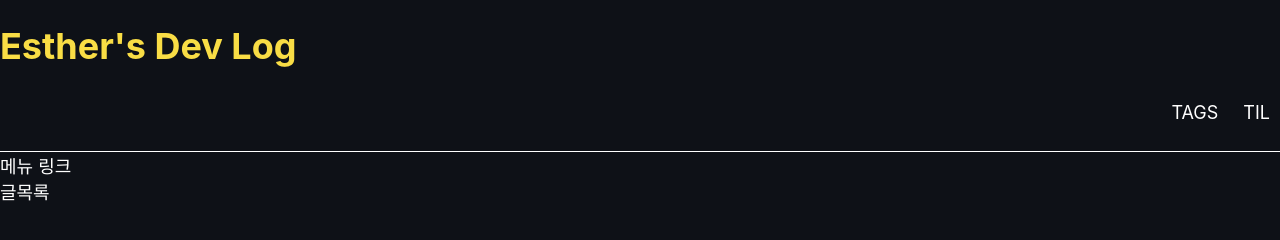
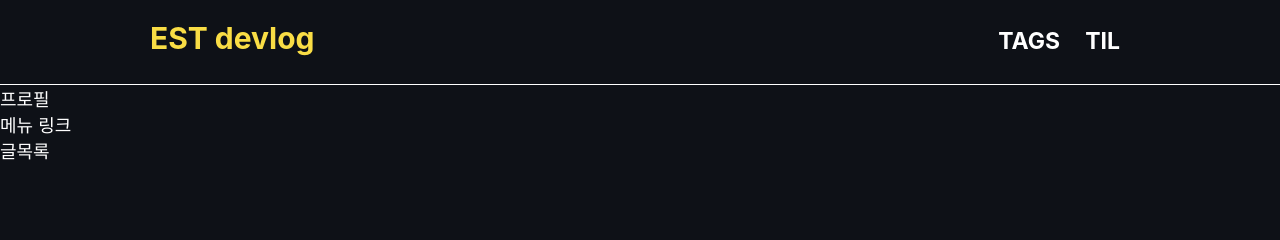
Before and after one commit to Stilllee/web-page-study, a plain HTML site: page index.html in a window 1280 px wide. Drawn offline with Linux system fonts and the light colour scheme.

Commit message:
css reset으로 구조 재설정 및 사이드바 설계

```diff
--- a/css/style.css
+++ b/css/style.css
@@ -1,3 +1,5 @@
+@import url("./reset.css");
+
 html {
   font-size: 18px;
 }
@@ -16,24 +18,28 @@ body {
 
 header {
   border-bottom: 1px solid #fff;
+  padding: 20px 150px;
+  display: flex;
+  justify-content: space-between;
 }
 
 .title {
+  font-size: 30px;
+  font-weight: 700;
   color: #f9dd45;
 }
 
 .category {
-  text-align: right;
-  padding: 4px 0;
+  line-height: 42px;
 }
 
 .category li {
-  list-style: none;
   display: inline-block;
 }
 
 .category a {
+  font-size: 23px;
+  font-weight: 700;
   padding: 6px 10px;
-  display: inherit;
   text-transform: uppercase;
 }
--- a/index.html
+++ b/index.html
@@ -5,12 +5,12 @@
   <meta http-equiv="X-UA-Compatible" content="IE=edge" />
   <meta name="viewport" content="width=device-width, initial-scale=1.0" />
   <link rel="stylesheet" href="./css/style.css" />
-  <title>Esther's Dev Log</title>
+  <title>EST devlog</title>
 </head>
 <body>
   <header class="header">
     <h1 class="title">
-      <a href="/">Esther's Dev Log</a>
+      <a href="/">EST devlog</a>
     </h1>
     <ul class="category">
       <li>
@@ -23,7 +23,8 @@
   </header>
   <main>
     <aside class="sidebar">
-      <nav>
+      <div class="profile">프로필</div>
+      <nav class="menu">
         메뉴 링크
       </nav>
     </aside>
```
